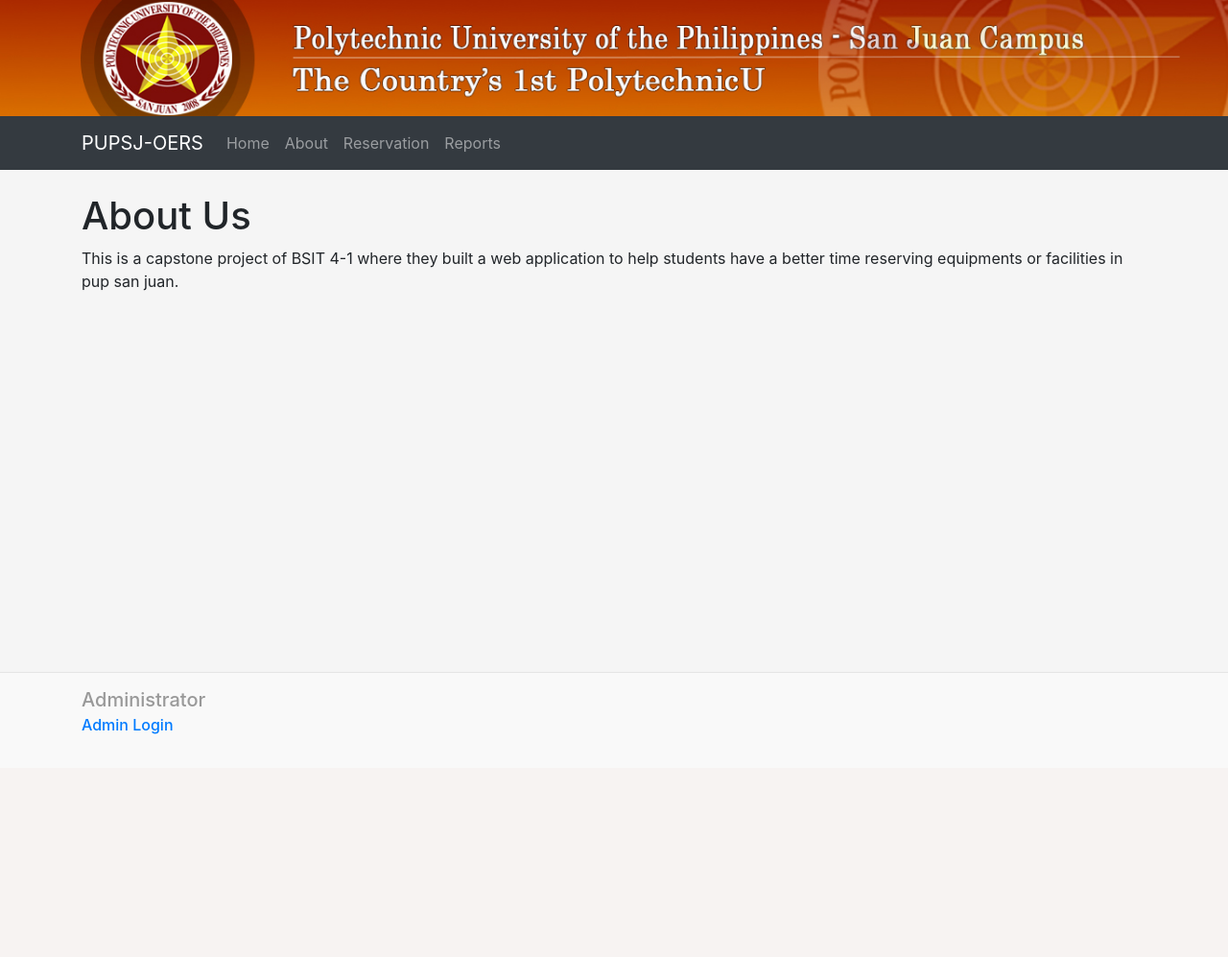
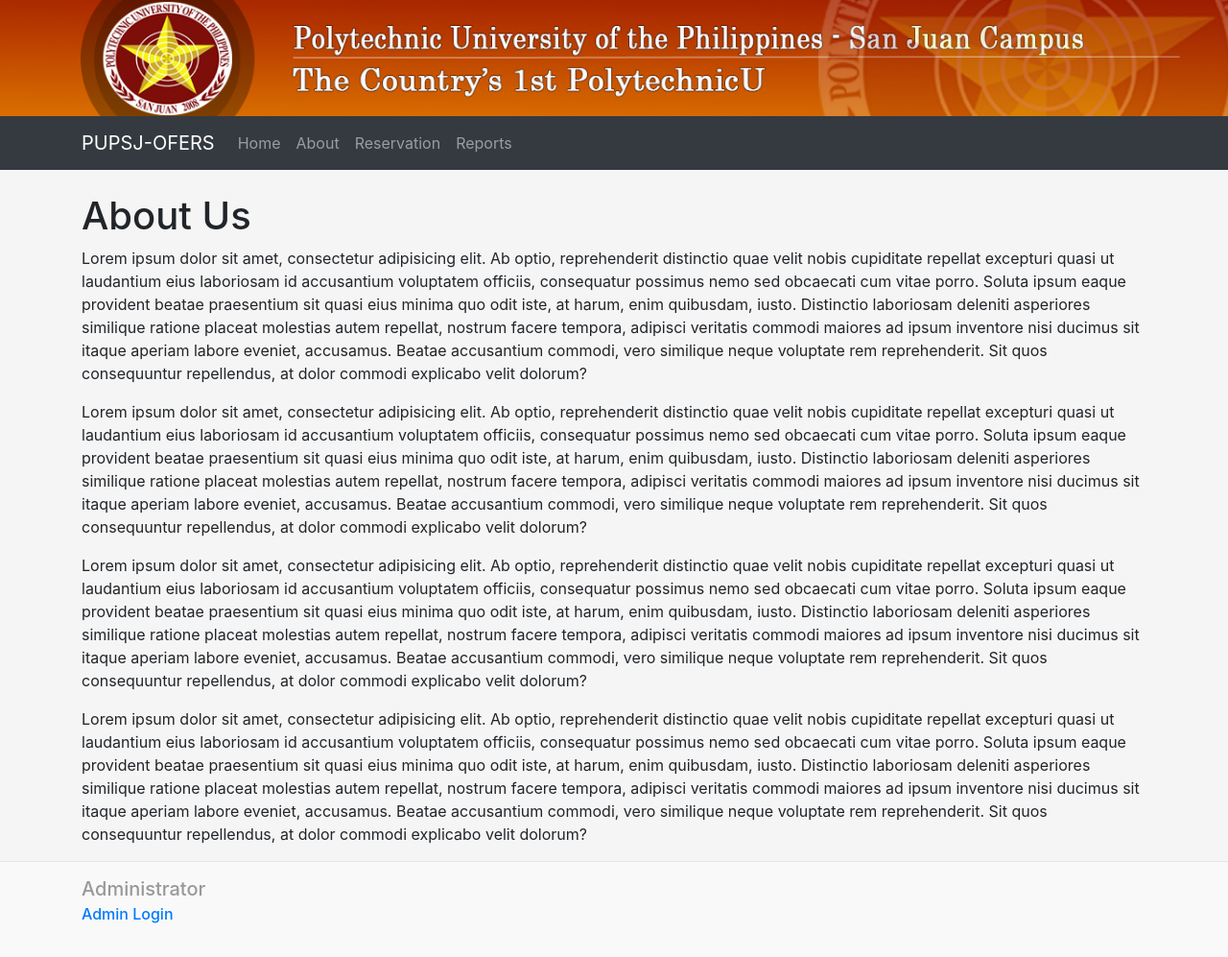
Before and after one commit to CKBaseleres/oers2, a Flask app: page /about in a window 1280 px wide. Shown: the whole page at 96% size. Before the commit the page ends 765 px from the top, so only its background shows below. Run offline with Flask 2, Linux system fonts and the light colour scheme; parts of the project's set-up code (start-up, migrations or seed data) failed here and were passed over; some libraries are stand-ins or nearby versions.

Commit message:
Fixed some bugs

```diff
--- a/app.py
+++ b/app.py
@@ -1,8 +1,9 @@
 from flask import Flask, render_template, flash, redirect, url_for, session, logging, request
 from flask_mysqldb import MySQL
 from flask_wtf import FlaskForm
-from wtforms import StringField, TextAreaField, PasswordField, validators, BooleanField, DateTimeField, IntegerField, widgets, SelectMultipleField
+from wtforms import StringField, TextAreaField, PasswordField, validators, BooleanField, DateTimeField, IntegerField, widgets, SelectMultipleField, SelectField
 from wtforms.validators import DataRequired
+from wtforms.fiels import DateField
 from passlib.hash import sha256_crypt
 from functools import wraps
 import sys
@@ -116,8 +117,8 @@ class AddFacilityForm(FlaskForm):
         render_kw={
             "class": "form-control"
         })
-    availability = StringField('Availability',
-        [validators.length(min=2, max=3)],
+    availability = SelectField('Availability',
+        choices = [('Yes','Yes'),('No','No')],
         render_kw={
             "class": "form-control"
         })
@@ -128,10 +129,7 @@ class ReservationForm(FlaskForm):
     #     i = BooleanField('Equipments',  render_kw={"value": i})
     # for j in fac:
     #     j = BooleanField('Facilities', render_kw={"value": j})
-    # res = DateTimeField('From',
-    #     render_kw={"type": "datetime-local",
-    #                 "id":"datetime"
-    #                 })
+    res = DateField('From', format= "%Y-%m-%d")
     # rese = DateTimeField('To',render_kw={"type": "time"})
 
 @app.route('/add-facility', methods=['POST','GET'])
@@ -268,10 +266,6 @@ def addReservation():
     form = ReservationForm()
     equip = []
     fac = []
-    # store chosen equipments
-    resEquip = []
-    # store chosen facilities
-    resFac = []
     cur = mysql.connection.cursor()
     # GET DATA FROM DATABASE FOR EQUIPMENTS
     cur.execute("SELECT * FROM equipment")
@@ -301,12 +295,7 @@ def addReservation():
         cur.close()
 
         flash("Reservation Added", "Success")
-            #
-            #
-            #
-            #
-            # res = form.res.data
-            # rese = form.rese.data
+
         return redirect(url_for('index'))
     return render_template('createReservation.html',
         form=form,equip=equip,fac=fac,resFac=resFac,resEquip=resEquip)
--- a/templates/about.html
+++ b/templates/about.html
@@ -2,5 +2,8 @@
 
 {% block body %}
     <h1>About Us</h1>
-    <p>This is a capstone project of BSIT 4-1 where they built a web application to help students have a better time reserving equipments or facilities in pup san juan.</p>
+    <p>Lorem ipsum dolor sit amet, consectetur adipisicing elit. Ab optio, reprehenderit distinctio quae velit nobis cupiditate repellat excepturi quasi ut laudantium eius laboriosam id accusantium voluptatem officiis, consequatur possimus nemo sed obcaecati cum vitae porro. Soluta ipsum eaque provident beatae praesentium sit quasi eius minima quo odit iste, at harum, enim quibusdam, iusto. Distinctio laboriosam deleniti asperiores similique ratione placeat molestias autem repellat, nostrum facere tempora, adipisci veritatis commodi maiores ad ipsum inventore nisi ducimus sit itaque aperiam labore eveniet, accusamus. Beatae accusantium commodi, vero similique neque voluptate rem reprehenderit. Sit quos consequuntur repellendus, at dolor commodi explicabo velit dolorum?</p>
+    <p>Lorem ipsum dolor sit amet, consectetur adipisicing elit. Ab optio, reprehenderit distinctio quae velit nobis cupiditate repellat excepturi quasi ut laudantium eius laboriosam id accusantium voluptatem officiis, consequatur possimus nemo sed obcaecati cum vitae porro. Soluta ipsum eaque provident beatae praesentium sit quasi eius minima quo odit iste, at harum, enim quibusdam, iusto. Distinctio laboriosam deleniti asperiores similique ratione placeat molestias autem repellat, nostrum facere tempora, adipisci veritatis commodi maiores ad ipsum inventore nisi ducimus sit itaque aperiam labore eveniet, accusamus. Beatae accusantium commodi, vero similique neque voluptate rem reprehenderit. Sit quos consequuntur repellendus, at dolor commodi explicabo velit dolorum?</p>
+    <p>Lorem ipsum dolor sit amet, consectetur adipisicing elit. Ab optio, reprehenderit distinctio quae velit nobis cupiditate repellat excepturi quasi ut laudantium eius laboriosam id accusantium voluptatem officiis, consequatur possimus nemo sed obcaecati cum vitae porro. Soluta ipsum eaque provident beatae praesentium sit quasi eius minima quo odit iste, at harum, enim quibusdam, iusto. Distinctio laboriosam deleniti asperiores similique ratione placeat molestias autem repellat, nostrum facere tempora, adipisci veritatis commodi maiores ad ipsum inventore nisi ducimus sit itaque aperiam labore eveniet, accusamus. Beatae accusantium commodi, vero similique neque voluptate rem reprehenderit. Sit quos consequuntur repellendus, at dolor commodi explicabo velit dolorum?</p>
+    <p>Lorem ipsum dolor sit amet, consectetur adipisicing elit. Ab optio, reprehenderit distinctio quae velit nobis cupiditate repellat excepturi quasi ut laudantium eius laboriosam id accusantium voluptatem officiis, consequatur possimus nemo sed obcaecati cum vitae porro. Soluta ipsum eaque provident beatae praesentium sit quasi eius minima quo odit iste, at harum, enim quibusdam, iusto. Distinctio laboriosam deleniti asperiores similique ratione placeat molestias autem repellat, nostrum facere tempora, adipisci veritatis commodi maiores ad ipsum inventore nisi ducimus sit itaque aperiam labore eveniet, accusamus. Beatae accusantium commodi, vero similique neque voluptate rem reprehenderit. Sit quos consequuntur repellendus, at dolor commodi explicabo velit dolorum?</p>
 {% endblock %}
--- a/templates/includes/_navbar.html
+++ b/templates/includes/_navbar.html
@@ -1,8 +1,8 @@
 <nav class="navbar navbar-expand-sm navbar-dark bg-dark mb-4">
     <div class="container">
-        <a href="" class="navbar-brand">PUPSJ-OERS</a>
+        <a href="" class="navbar-brand">PUPSJ-OFERS</a>
         <button class="navbar-toggler" type="button" data-toggle="collapse" data-target="#navbarsExampleDefault" aria-controls="navbarsExampleDefault" aria-expanded="false" aria-label="Toggle navigation">
-            <span class="navbar-toggle-icon"></span>
+            <span class="navbar-toggler-icon"></span>
         </button>
         <div class="collapse navbar-collapse" id="navbarsExampleDefault">
             <ul class="navbar-nav mr-auto">
--- a/templates/layout.html
+++ b/templates/layout.html
@@ -7,7 +7,7 @@
   <meta http-equiv="X-UA-Compatible" content="ie=edge">
   <link href="https://stackpath.bootstrapcdn.com/bootstrap/4.1.1/css/bootstrap.min.css" rel="stylesheet" integrity="sha384-WskhaSGFgHYWDcbwN70/dfYBj47jz9qbsMId/iRN3ewGhXQFZCSftd1LZCfmhktB" crossorigin="anonymous">
 
-  <title>PUPSJ-OERS</title>
+  <title>PUPSJ-OFERS</title>
 </head>
 <style>
   body {
@@ -18,7 +18,6 @@
     min-height: 100%;
   }
   .blog-footer {
-    position: absolute;
     padding: 1rem 0;
     color: #999;
     left: 0;
```
Also changed, not shown: static/style.css (renamed from static/css/lib/style.css).
